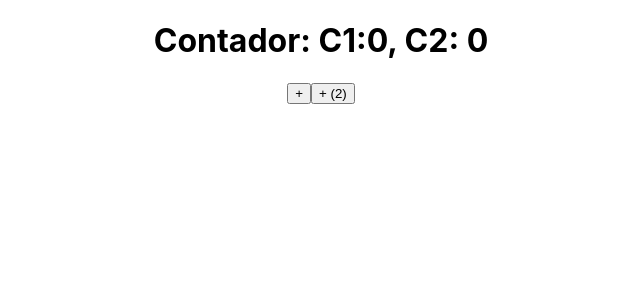
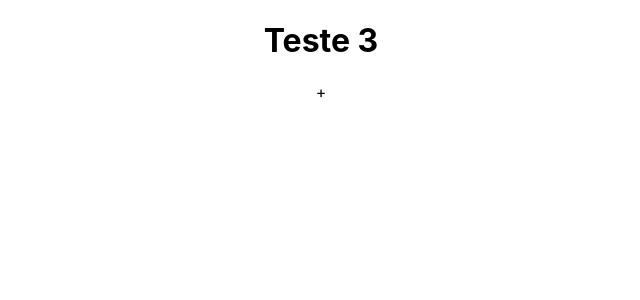
Before and after one commit to GeronimoOlanda/React-e-Hooks, a React (Create React App) app: page / in a window 1280 px wide. Shown: the top 300 px of the page, without its empty margins (319-959 px from the left). Built offline with nearby package versions, Linux system fonts and the light colour scheme.

Commit message:
aprendendo a usar useCallback

```diff
--- a/src/App.js
+++ b/src/App.js
@@ -1,33 +1,18 @@
 import './App.css';
 import { useState, useEffect } from 'react';
+const Button = (incrementButton) => {
+  return <button onClick={incrementButton}>+</button>;
+};
 
 function App() {
   const [counter, setCounter] = useState(0);
-  const [counter2, setCounter2] = useState(0);
-
-  /*
-  // executa toda vez que o component atualiza
-  useEffect(() => {
-    console.log('ComponentDidUpdate');
-  });
-
-  // executa toda vez qye a dependencia mudar
-  useEffect(() => {
-    console.log(`Contador mudou para ${counter}`);
-  }, [counter]);
- */
-  // toda variavel usada dentro do useEffect, deve ser passada como dependencia em []
-  useEffect(() => {
-    console.log('C1', counter, 'C2 ', counter2);
-  }, [counter, counter2]);
-
+  const incrementCounter = () => {
+    setCounter(counter + 1);
+  };
   return (
     <div className="App">
-      <h1>
-        Contador: C1:{counter}, C2: {counter2}
-      </h1>
-      <button onClick={() => setCounter(counter + 1)}>+</button>
-      <button onClick={() => setCounter2(counter2 + 1)}>+ (2)</button>
+      <h1>Teste 3</h1>
+      <buton onClick={incrementCounter}> + </buton>
     </div>
   );
 }
```
Also changed, not shown: src/Teoria_Dos_Hooks/useEffectHook.jsx (added, +35 -0 lines).
